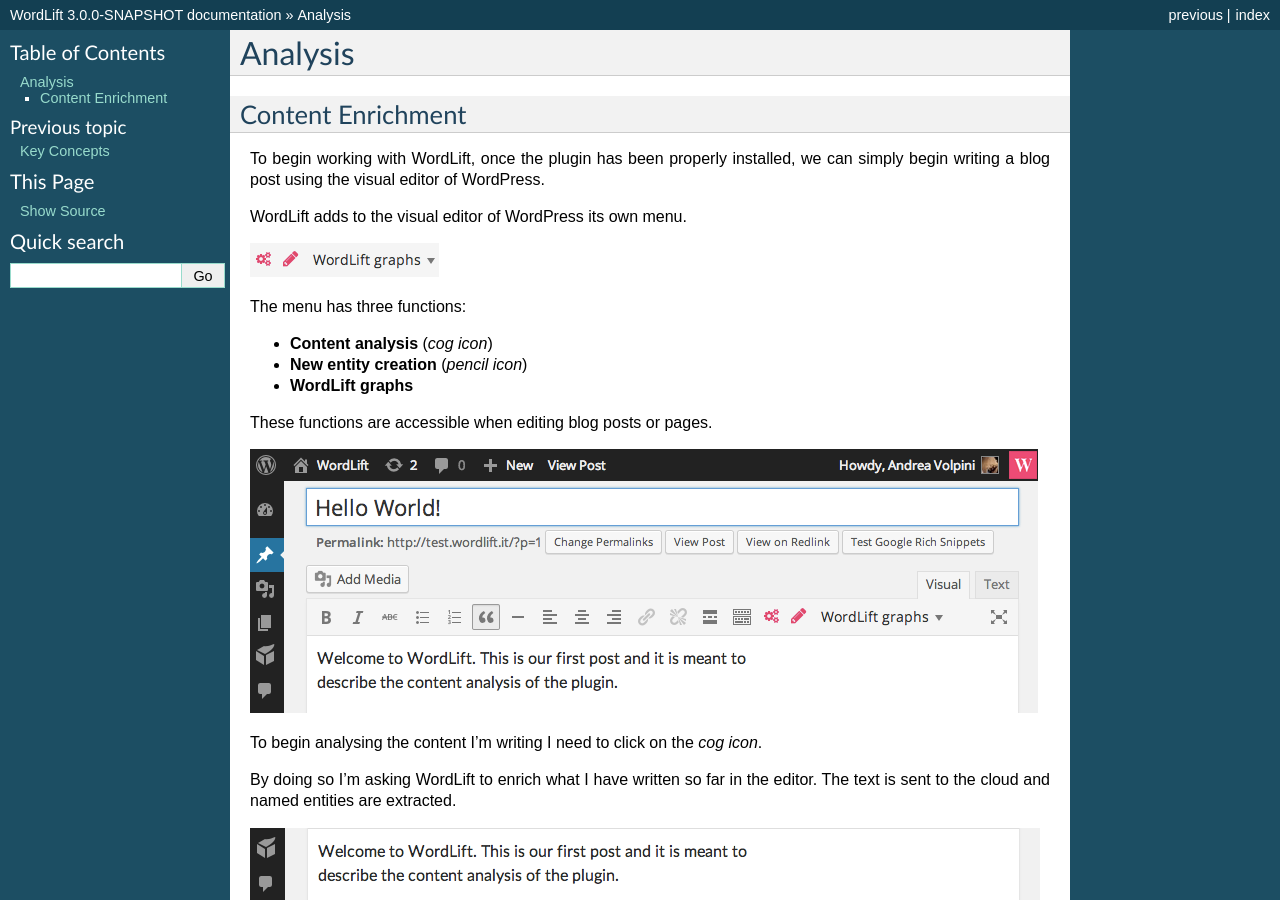
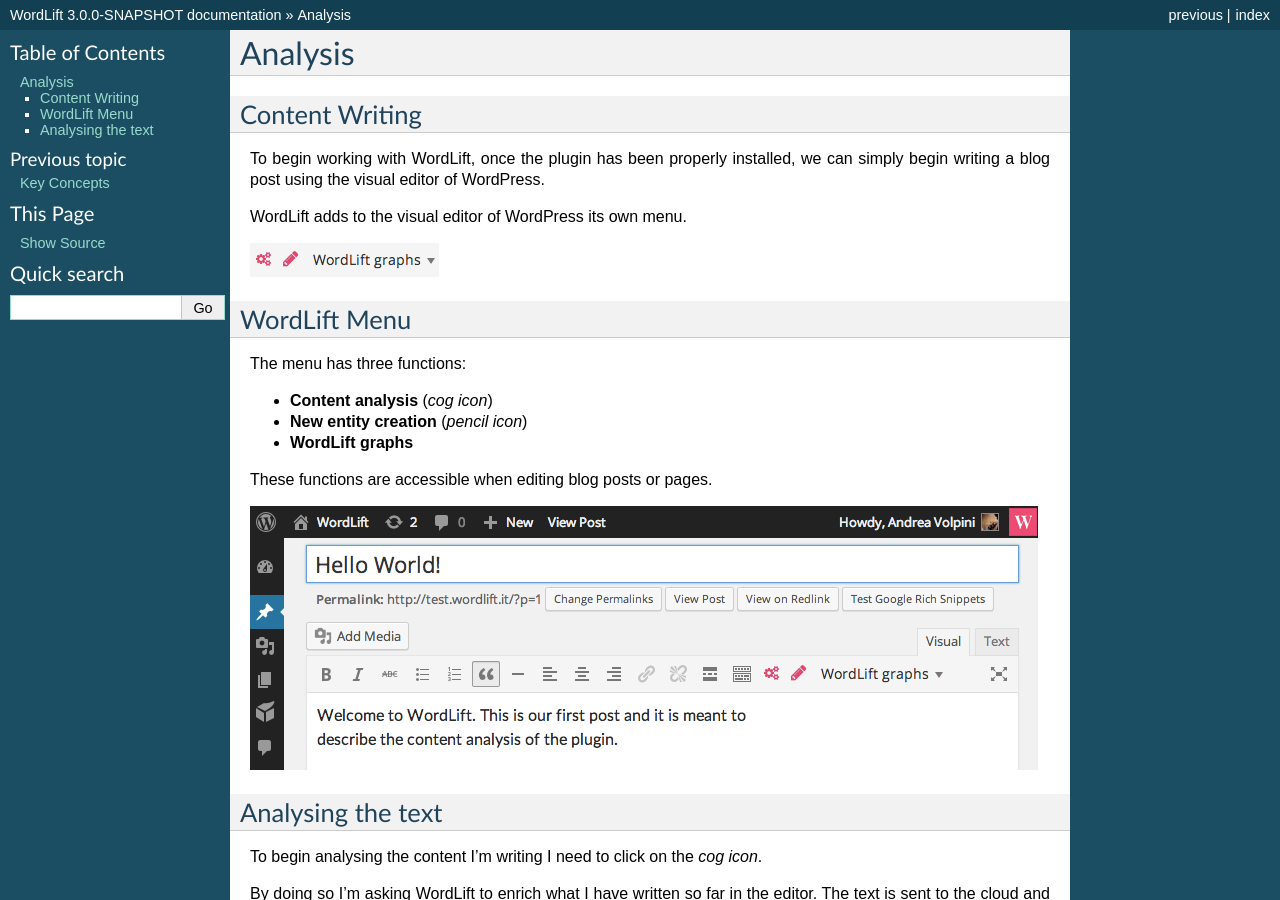
Before and after one commit to insideout10/wordlift-docs, a Sphinx documentation site: the page built from docs/analysis.rst, in a window 1280 px wide and 900 px high. Built offline with Sphinx 7.4.7, drawn with Linux system fonts in a browser that asks for light colours.

Commit message:
revising internal menu for content analysis

```diff
--- a/docs/analysis.rst
+++ b/docs/analysis.rst
@@ -1,14 +1,18 @@
 Analysis
 ========
 
-Content Enrichment
+Content Writing
 _____________
+
 To begin working with WordLift, once the plugin has been properly installed, we can simply begin writing
 a blog post using the visual editor of WordPress.
 
 WordLift adds to the visual editor of WordPress its own menu.
 
 .. image:: /images/wordlift-menu.png
+
+WordLift Menu
+_____________
 
 The menu has three functions:
 
@@ -19,6 +23,9 @@
 These functions are accessible when editing blog posts or pages.
 
 .. image:: /images/wordlift-content-analysis-start.png
+
+Analysing the text
+_____________
 
 To begin analysing the content I'm writing I need to click on the *cog icon*.
 
```
